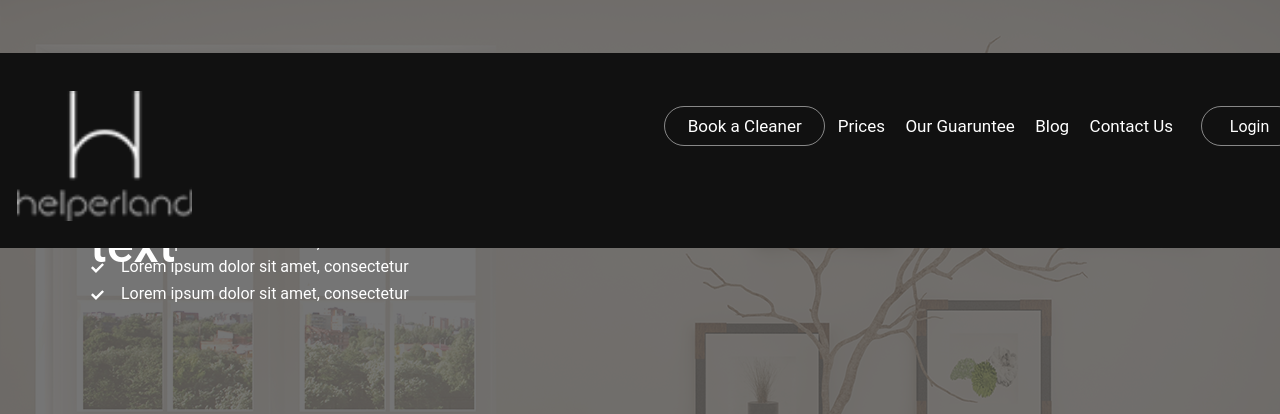
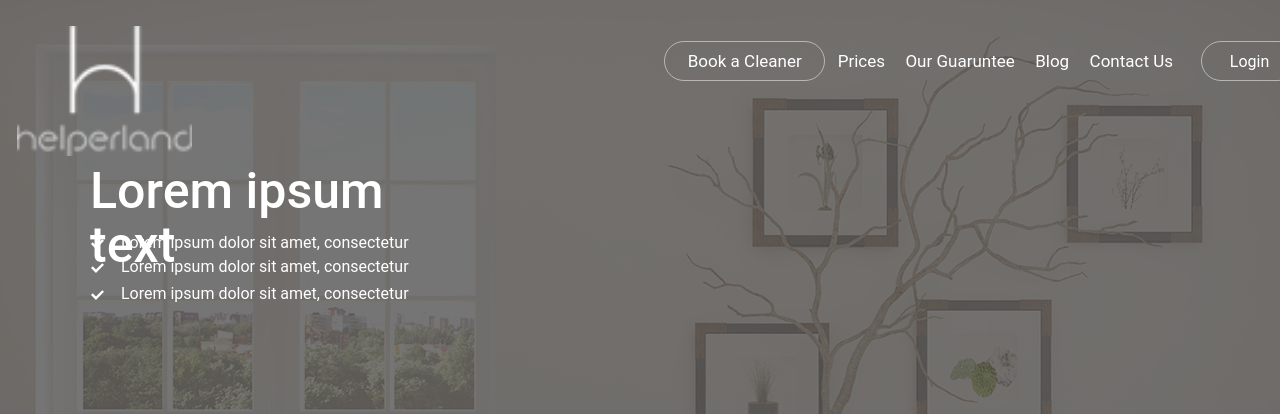
Before and after one commit to Harsh-Korat/Harsh-Korat, a PHP site: page /Homepage.html in a window 1280 px wide; the page is wider, and only the part inside the window is pictured. Shown: the top 414 px of that part. Run offline with PHP 8.4, Linux system fonts and the light colour scheme.

Commit message:
Update styles.css

```diff
--- a/styles.css
+++ b/styles.css
@@ -1036,7 +1036,7 @@ background: transparent url('img/-e-Layer 598.png') 0% 0% no-repeat padding-box;
 opacity: 1;
 }
 
-.navbar{
+.navbarb{
 margin-top: 53px;
 margin-left: 0px;
 width: 1560px;
```
